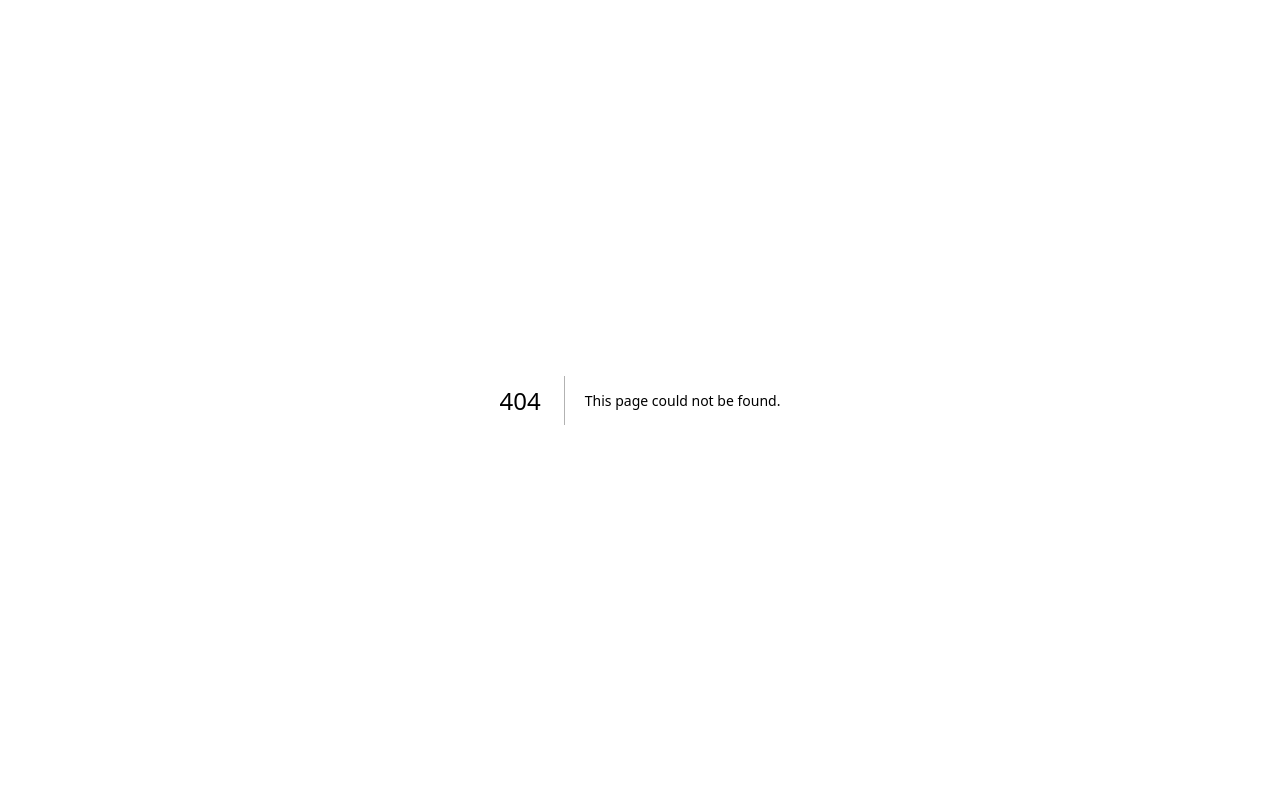
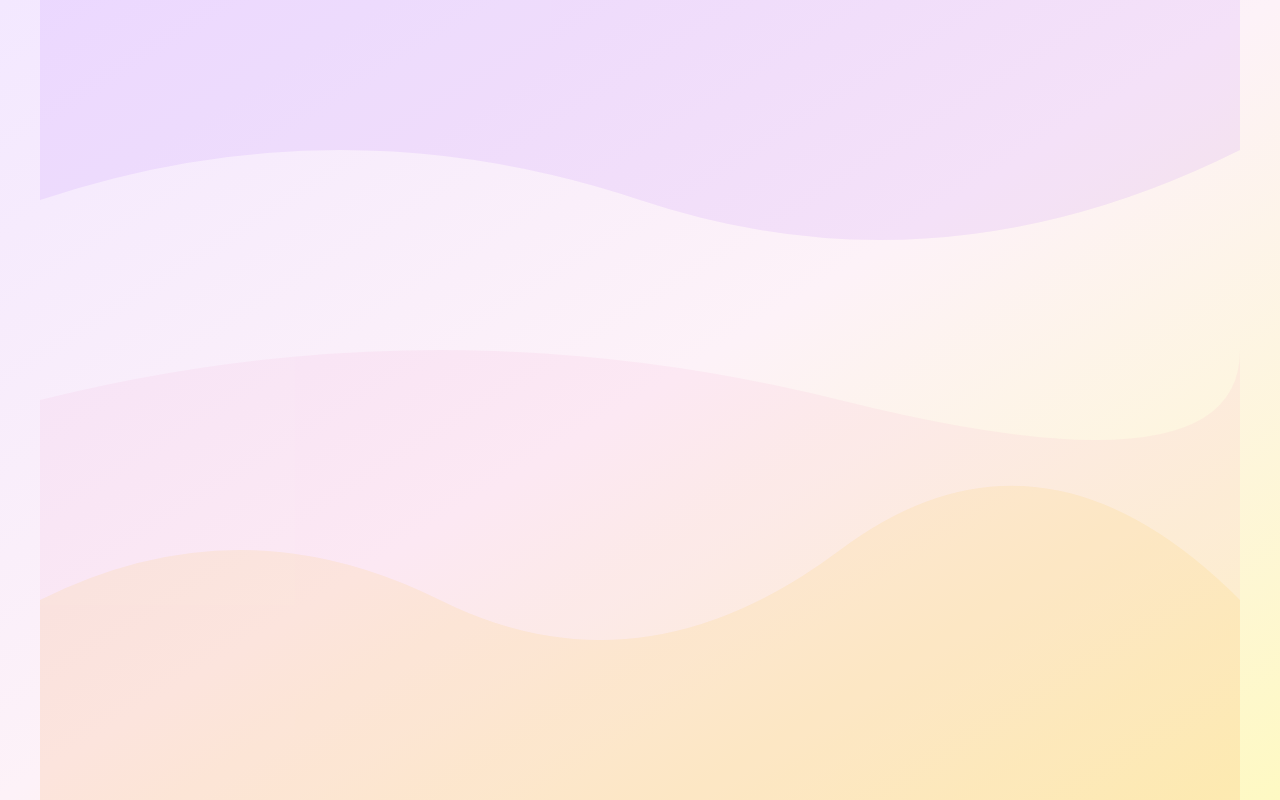
Before and after one commit to psanghvi17/website, a Next.js app: page /new-design in a window 1280 px wide. Before the commit this address had no page. Built offline with nearby package versions, Linux system fonts and the light colour scheme.

Commit message:
Create page.tsx

```diff
--- /dev/null
+++ b/app/new-design/page.tsx
@@ -0,0 +1,106 @@
+"use client"
+
+import { useState, useEffect } from "react"
+import { Card, CardContent } from "@/components/ui/card"
+import { Badge } from "@/components/ui/badge"
+
+export default function ResumePage() {
+  const [mousePosition, setMousePosition] = useState({ x: 0, y: 0 })
+  const [isHovering, setIsHovering] = useState(false)
+  const [funFact, setFunFact] = useState(0)
+
+  const funFacts = [
+    "🚀 Built 10+ apps that actually work!",
+    "☕ Powered by coffee and curiosity",
+    "🎯 99.71% GATE score (not bragging... okay maybe a little)",
+    "👥 Leading 6 awesome developers",
+    "🏆 Patent holder (fancy, right?)",
+    "🐍 Python whisperer since day one",
+  ]
+
+  useEffect(() => {
+    const handleMouseMove = (e: MouseEvent) => {
+      setMousePosition({ x: e.clientX, y: e.clientY })
+    }
+    window.addEventListener("mousemove", handleMouseMove)
+    return () => window.removeEventListener("mousemove", handleMouseMove)
+  }, [])
+
+  useEffect(() => {
+    const interval = setInterval(() => {
+      setFunFact((prev) => (prev + 1) % funFacts.length)
+    }, 3000)
+    return () => clearInterval(interval)
+  }, [])
+
+  const skills = [
+    { name: "Node.js", emoji: "⚡", color: "bg-yellow-200 text-yellow-800", level: 95 },
+    { name: "Python", emoji: "🐍", color: "bg-green-200 text-green-800", level: 90 },
+    { name: "PostgreSQL", emoji: "🐘", color: "bg-blue-200 text-blue-800", level: 88 },
+    { name: "Docker", emoji: "🐳", color: "bg-cyan-200 text-cyan-800", level: 92 },
+    { name: "Microservices", emoji: "🔧", color: "bg-purple-200 text-purple-800", level: 90 },
+    { name: "MongoDB", emoji: "🍃", color: "bg-emerald-200 text-emerald-800", level: 85 },
+    { name: "Web Dev", emoji: "🌐", color: "bg-pink-200 text-pink-800", level: 95 },
+    { name: "Cloud", emoji: "☁️", color: "bg-indigo-200 text-indigo-800", level: 87 },
+  ]
+
+  const projects = [
+    {
+      name: "RecruitPro",
+      emoji: "🎯",
+      description: "SaaS that makes recruitment fun (yes, really!)",
+      users: "550+ happy users",
+      color: "bg-gradient-to-br from-pink-400 to-red-400",
+      features: ["👥 Candidate Magic", "⏰ Time Wizardry", "💰 Money Matters", "📊 Smart Reports"],
+    },
+    {
+      name: "CustomWise",
+      emoji: "🚢",
+      description: "Making customs brokers' lives easier (you're welcome!)",
+      color: "bg-gradient-to-br from-blue-400 to-purple-400",
+      features: ["🌍 Multi-agency Fun", "🔒 Security First", "⚡ Real-time Magic"],
+    },
+    {
+      name: "Employee Evaluator",
+      emoji: "📈",
+      description: "Performance tracking that doesn't suck",
+      color: "bg-gradient-to-br from-green-400 to-teal-400",
+      features: ["📊 Smart Analytics", "🎯 Goal Tracking", "📝 Easy Reports"],
+    },
+    {
+      name: "Architect CRM",
+      emoji: "🏗️",
+      description: "Project management for creative minds",
+      color: "bg-gradient-to-br from-yellow-400 to-orange-400",
+      features: ["🎨 Creative Workflows", "👥 Team Harmony", "📅 Time Mastery"],
+    },
+  ]
+
+  return (
+    <div className="min-h-screen bg-gradient-to-br from-purple-100 via-pink-50 to-yellow-100 relative overflow-hidden">
+      {/* Curved Background Elements */}
+      <div className="fixed inset-0 pointer-events-none">
+        <svg className="absolute top-0 left-0 w-full h-full" viewBox="0 0 1200 800" fill="none">
+          <path
+            d="M0,200 Q300,100 600,200 T1200,150 L1200,0 L0,0 Z"
+            fill="rgba(168, 85, 247, 0.1)"
+            className="animate-pulse"
+          />
+          <path
+            d="M0,400 Q400,300 800,400 T1200,350 L1200,800 L0,800 Z"
+            fill="rgba(236, 72, 153, 0.1)"
+            className="animate-pulse"
+            style={{ animationDelay: "1s" }}
+          />
+          <path
+            d="M0,600 Q200,500 400,600 T800,550 T1200,600 L1200,800 L0,800 Z"
+            fill="rgba(251, 191, 36, 0.1)"
+            className="animate-pulse"
+            style={{ animationDelay: "2s" }}
+          />
+        </svg>
+      </div>
+      {/* ...rest of your provided code... */}
+    </div>
+  )
+}
```
